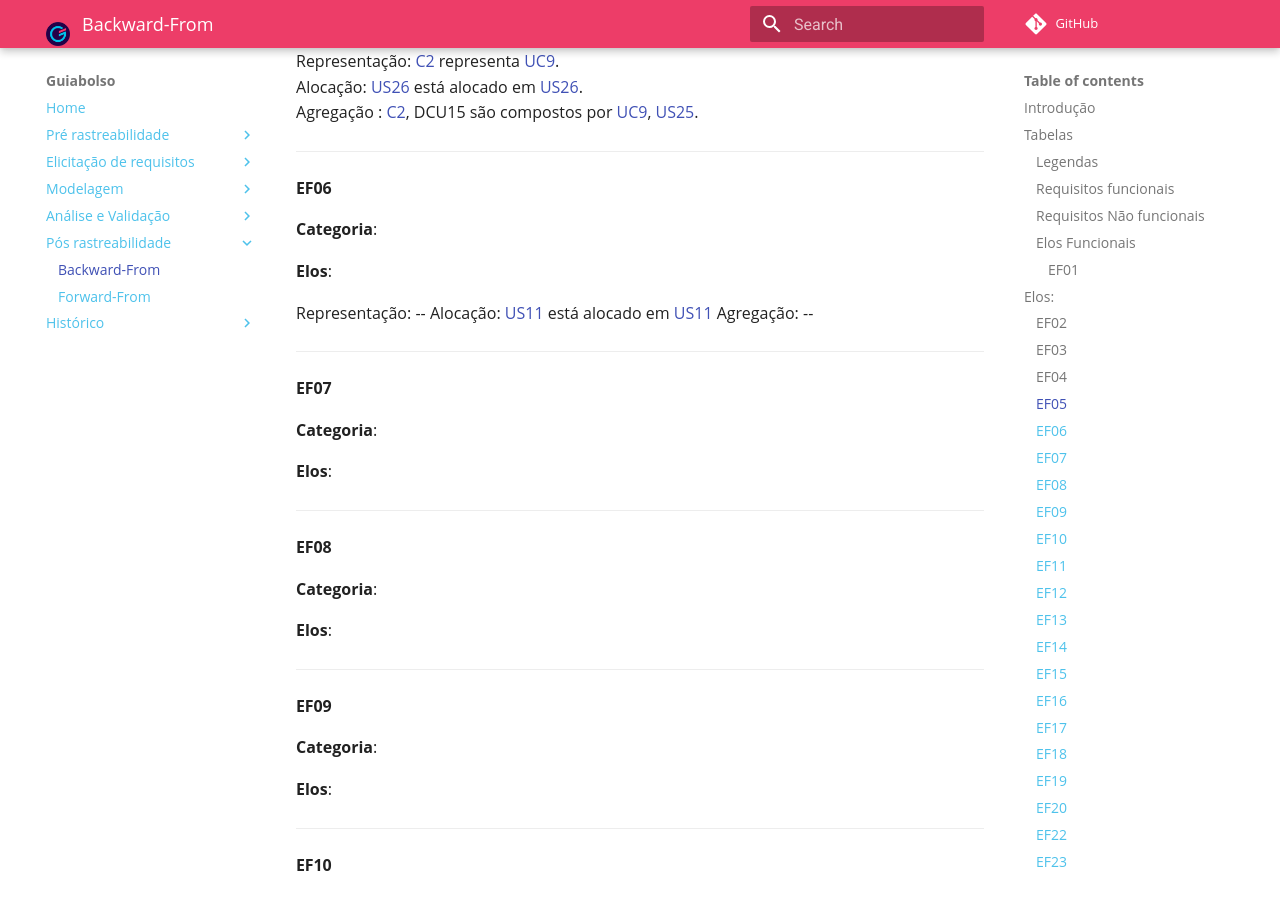
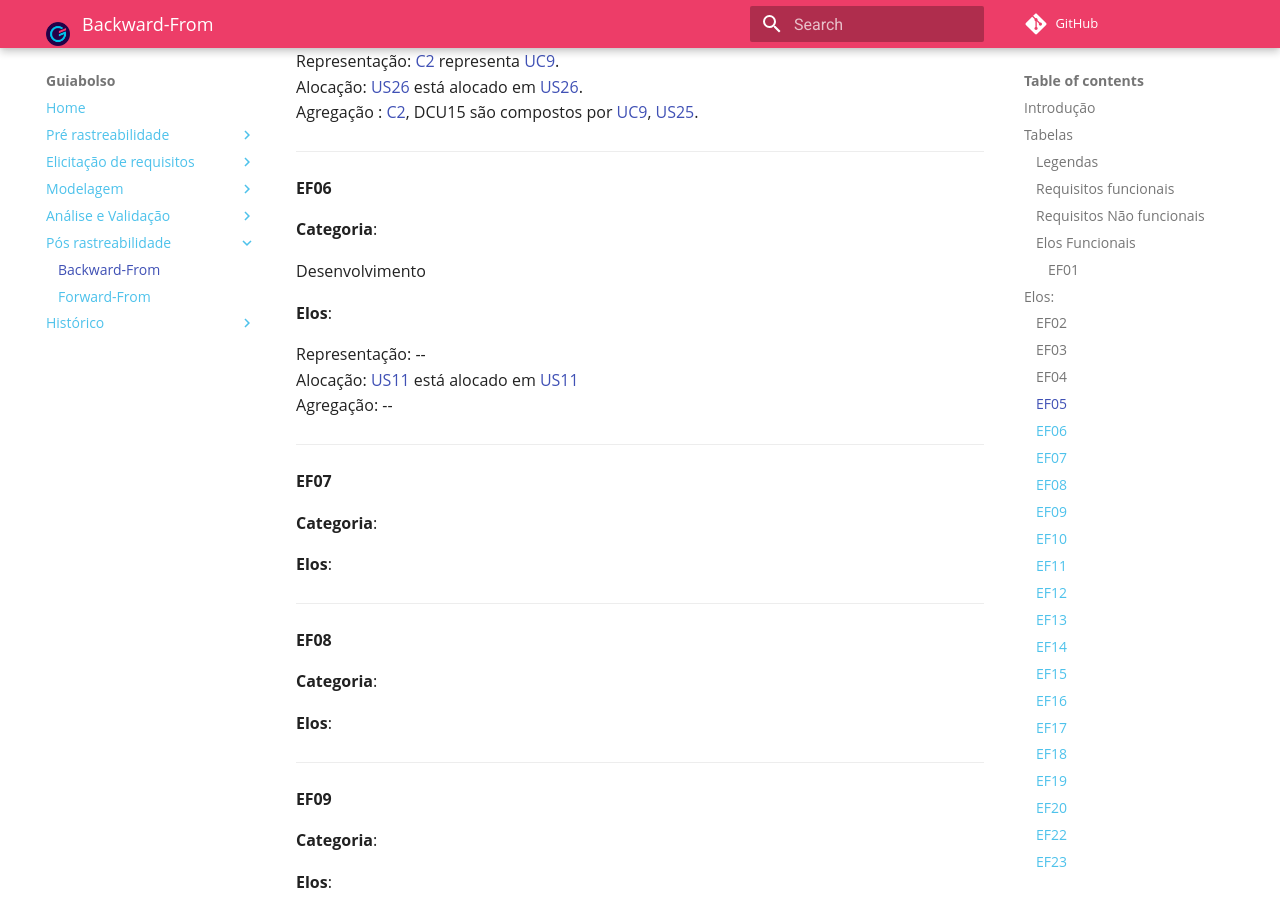
Before and after one commit to fga-disciplinas/2019.1-Guia-Bolso, an MkDocs documentation site: the page built from docs/pos-rastreabilidade/backward.md, in a window 1280 px wide and 900 px high, scrolled down 10484 px. Built offline with MkDocs 1.6.1 and Material for MkDocs 9.7.7, drawn with Linux system fonts in a browser that asks for light colours; comment, search, counter and statistics services are not loaded; old or Windows-style settings are respelled for this version of MkDocs.

Commit message:
Ajustado elo 6

```diff
--- a/docs/pos-rastreabilidade/backward.md
+++ b/docs/pos-rastreabilidade/backward.md
@@ -145,10 +145,12 @@ Agregação : [C2](../../modelagem/cenarios/#c2-adicionar-transacao-com-conta-ma
 #### EF06
 **Categoria**:
 
+Desenvolvimento
+
 **Elos**:
 
-Representação: --
-Alocação: [US11](../../modelagem/backlog/#us11-elaborar-formulario) está alocado em [US11](../../modelagem/backlog/#us11-elaborar-formulario)
+Representação: -- <br>
+Alocação: [US11](../../modelagem/backlog/#us11-elaborar-formulario) está alocado em [US11](../../modelagem/backlog/#us11-elaborar-formulario) <br>
 Agregação: --
 
 ---
@@ -156,7 +158,10 @@ Agregação: --
 #### EF07
 **Categoria**:
 
+
 **Elos**:
+
+
 
 ---
 
```
